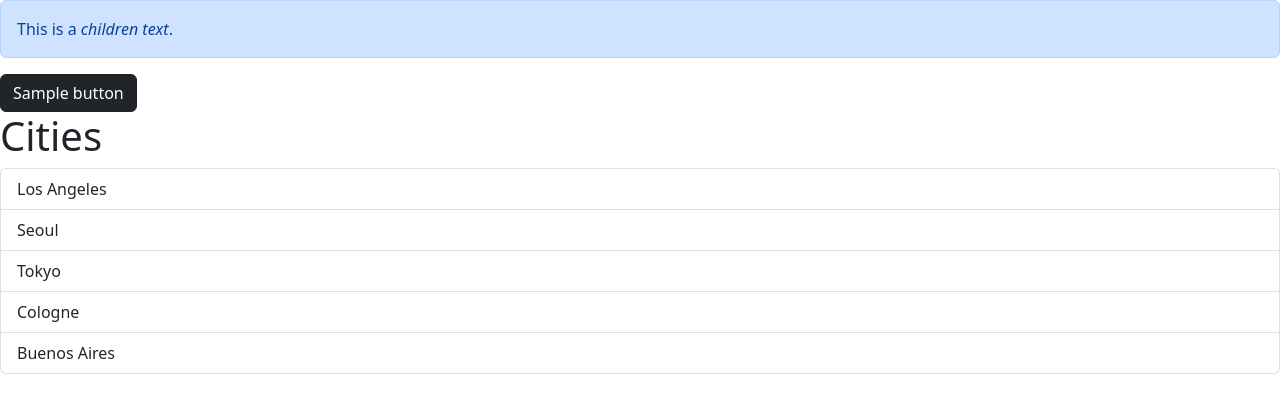
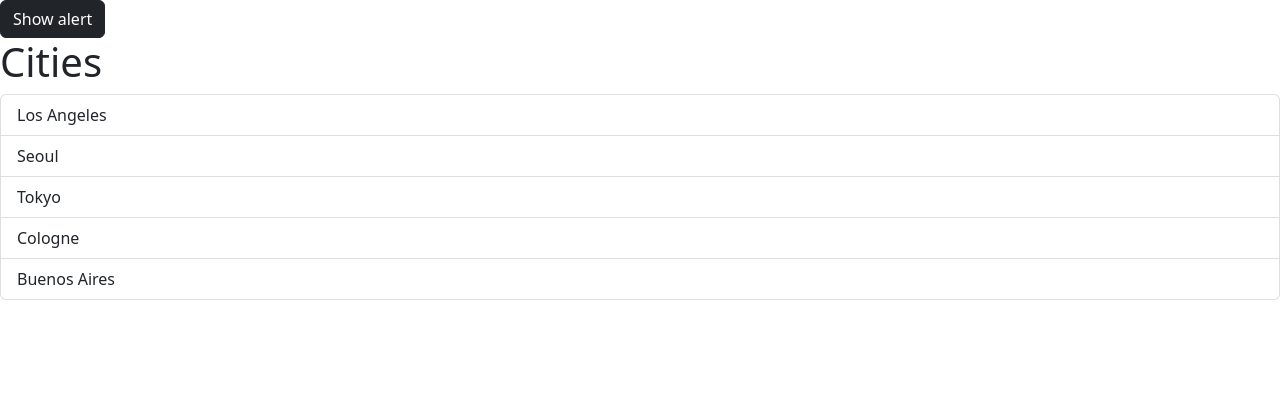
Before and after one commit to uxmoon/react-app-18, a React (Vite) app: page / in a window 1280 px wide. Shown: the top 412 px of the page. Built offline with nearby package versions, Linux system fonts and the light colour scheme.

Commit message:
Add state to toggle Alert

```diff
--- a/src/App.tsx
+++ b/src/App.tsx
@@ -1,8 +1,10 @@
 import ListGroup from './components/ListGroup'
 import { Alert } from './components/Alert'
 import { Button } from './components/Button'
+import { useState } from 'react'
 function App() {
   let items = ['Los Angeles', 'Seoul', 'Tokyo', 'Cologne', 'Buenos Aires']
+  const [displayAlert, setDisplayAlert] = useState(false)
 
   const handleSelectItem = (item: string) => {
     console.log(item)
@@ -10,11 +12,13 @@ function App() {
 
   return (
     <div>
-      <Alert>
-        This is a <em>children text</em>.
-      </Alert>
-      <Button color='dark' onClick={() => console.log('click')}>
-        Sample button
+      {displayAlert && (
+        <Alert onClose={() => setDisplayAlert(false)}>
+          This is a <em>children text</em>.
+        </Alert>
+      )}
+      <Button color='dark' onClick={() => setDisplayAlert(true)}>
+        Show alert
       </Button>
       <ListGroup
         items={items}
```
